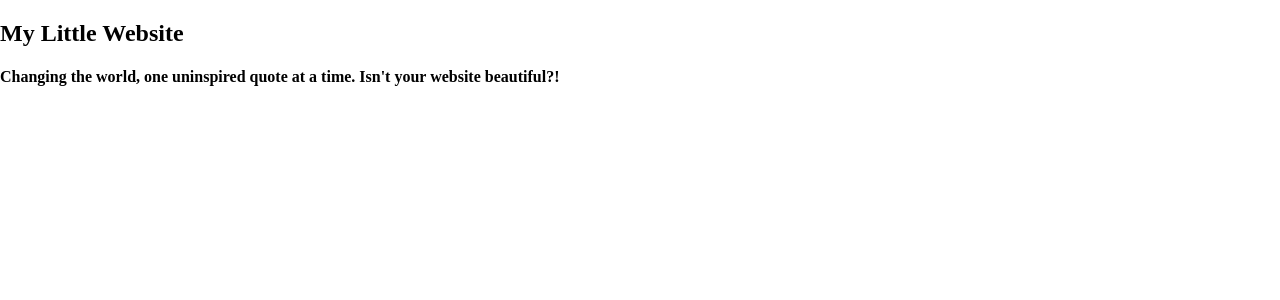
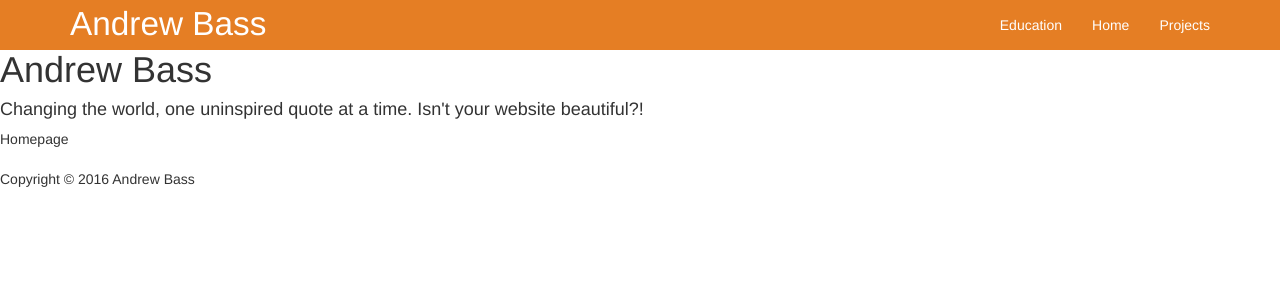
Before and after one commit to arbass22/arbass22.github.io, a Jekyll site: the page built from index.html, in a window 1280 px wide. Shown: the top 300 px of the page. Built offline with Jekyll 4.4.1, drawn with Linux system fonts in a browser that asks for light colours; nearby versions of some CDN libraries.

Commit message:
Various changes

```diff
--- a/_config.yml
+++ b/_config.yml
@@ -1,5 +1,5 @@
 # Site settings
-title: My Little Website
+title: Andrew Bass
 tagline: "Changing the world, one uninspired quote at a time"
 url: "http://yourwebsite.com" # The base hostname & protocol for your site. Use it if you need absolute URL's
 
@@ -20,3 +20,4 @@ email: "hello@garrettboatman.com" # This is my real email address. Please don't
 #    style: :compressed
 
 exclude: [.scss, README.md, node_modules, gruntfile.js, package.json]
+include: ["_pages"]
--- a/_includes/footer.html
+++ b/_includes/footer.html
@@ -1,2 +1,11 @@
+<div id="copyright">
+  Copyright &copy
+  <script type="text/javascript">
+    document.write(new Date().getFullYear());
+  </script>
+  Andrew Bass
+</div>
+
 <!-- Loading in some scripts here -->
 <script src="https://ajax.googleapis.com/ajax/libs/jquery/1.11.2/jquery.min.js"></script>
+<script src="https://maxcdn.bootstrapcdn.com/bootstrap/3.3.7/js/bootstrap.min.js" integrity="sha384-Tc5IQib027qvyjSMfHjOMaLkfuWVxZxUPnCJA7l2mCWNIpG9mGCD8wGNIcPD7Txa" crossorigin="anonymous"></script>
--- a/_includes/head.html
+++ b/_includes/head.html
@@ -4,33 +4,15 @@
 	<meta name="viewport" content="width=device-width, initial-scale=1">
 
 	<!-- Plain Description -->
-	<title>{{ site.title }}</title>
+	<title>{{ site.title }} | {{page.title}}</title>
 	<meta name="description" content="{% if page.excerpt %}{{page.excerpt}}{% else %}{{site.tagline}}{% endif %}">
 	<link rel="icon" type="image/png" href="/favicon.png">
 
-	<!-- Google+ -->
-	<link rel="publisher" href="https://plus.google.com/{{site.googleplus}}"/>
-	<meta itemprop="name" content="{% if page.fulltitle %}{{page.fulltitle}}{% else %}{{page.title}} | {{ site.title }} {% endif %}">
-	<meta itemprop="description" content="{% if page.excerpt %}{{page.excerpt}}{% else %}{{site.tagline}}{% endif %}">
-	<meta itemprop="image" content="{% if page.image %}{{site.url}}{{page.image}}{% else %}{{site.url}}{{site.socialimg}}{% endif %}">
-
-	<!-- Facebook -->
-	<meta property="og:type" content="website"/>
-	<meta property="og:title" content="{% if page.fulltitle %}{{page.fulltitle}}{% else %}{{page.title}} | {{ site.title }} {% endif %}"/>
-	<meta property="og:description" content="{% if page.excerpt %}{{page.excerpt}}{% else %}{{site.tagline}}{% endif %}"/>
-	<meta property="og:image" content="{% if page.image %}{{site.url}}{{page.image}}{% else %}{{site.url}}{{site.socialimg}}{% endif %}"/>
-	<meta property="og:url" content="{{site.url}}{{page.url}}"/>
-	<meta property="og:site_name" content="{{ site.title }} "/>
-
-	<!-- Twitter -->
-	<meta name="twitter:card" content="summary">
-	<meta name="twitter:title" content="{% if page.fulltitle %}{{page.fulltitle}}{% else %}{{page.title}} | {{ site.title }} {% endif %}">
-	<meta name="twitter:description" content="{% if page.excerpt %}{{page.excerpt}}{% else %}{{site.tagline}}{% endif %}">
-	<meta name="twitter:image" content="{{site.url}}{{site.socialimg}}">
-	<meta name="twitter:url" content="{{site.url}}{{page.url}}">
-
 	<!-- CSS & fonts -->
-	<link rel="stylesheet" href="css/app.css">
+	<link rel="stylesheet" href="/css/app.css">
+	<link rel="stylesheet" href="/css/navbar.css">
+	<!-- Bootstrap -->
+	<link rel="stylesheet" href="https://maxcdn.bootstrapcdn.com/bootstrap/3.3.7/css/bootstrap.min.css">
 	<!-- Put your fonts here -->
 
 </head>
--- /dev/null
+++ b/_includes/navbar.html
@@ -0,0 +1,37 @@
+<nav class="navbar navbar-fixed-top">
+  <div class="container">
+    <div class="navbar-header">
+      <div> Andrew Bass</div>
+    </div>
+    <div class="collapse navbar-collapse">
+      <ul class="nav navbar-nav navbar-right">
+        <!--
+        <li class="nav-active">
+          <a href="#">About</a>
+        </li>
+        <li class="">
+          <a href="/projects">Projects</a>
+        </li>
+        <li>
+          <a href="#">Employement</a>
+        <li>
+          <a href="#">Contact</a>
+        </li>
+      -->
+        {% for node in site.pages %}
+          {% if node.group == 'navigation' %}
+            {% if page.url == node.url %}
+              <li class="active">
+                <a href="{{node.url}}" class="nav-active">{{node.title}}</a>
+              </li>
+            {% else %}
+              <li>
+                <a href="{{node.url}}">{{node.title}}</a>
+              </li>
+            {% endif %}
+          {% endif %}
+        {% endfor %}
+      </ul>
+    </div>
+  </div>
+</nav>
--- a/_layouts/default.html
+++ b/_layouts/default.html
@@ -1,19 +1,9 @@
 <!DOCTYPE html>
-<!--[if lt IE 7]>      <html class="no-js lt-ie9 lt-ie8 lt-ie7"> <![endif]-->
-<!--[if IE 7]>         <html class="no-js lt-ie9 lt-ie8"> <![endif]-->
-<!--[if IE 8]>         <html class="no-js lt-ie9"> <![endif]-->
-<!--[if gt IE 8]><!-->
-<html class="no-js">
-<!--<![endif]-->
 
 {% include head.html %}
-
 	<body>
-		<!--[if lt IE 8]>
-		<p class="browsehappy">You are using an <strong>outdated</strong> browser. Please <a href="http://browsehappy.com/">upgrade your browser</a> to improve your experience.</p>
-		<![endif]-->
-
+		{% include navbar.html %}
 		{{ content }}
-
+		{% include footer.html %}
 	</body>
 </html>
--- a/css/app.scss
+++ b/css/app.scss
@@ -1,40 +1,5 @@
 ---
 ---
-
-/*
-*******
-None of these variable are being imported anywhere, they're just here for your convenience.
-*******
-*/
-
-body{
-	margin: 0;
+#copyright {
+  margin-top: 20px;
 }
-
-// Some Style Variables
-$primary-color: #36465f;
-$secondary-color: #464646;
-$error: #de3535;
-$success: #d5f5d7;
-
-$max-width: 960px;
-
-// Breakpoints. Use these in your media queries.
-$babybear: 321px;
-$mamabear: 769px;
-$papabear: 1140px;
-$monsterbear: 1300px;
-
-$font-size: 16px;
-$font-family: Helvetica, sans-serif;
-$alt-font-family: monospace;
-$font-color: #353535;
-
-/* Social Icons */
-$twitter: #78cdf0 !default;
-$facebook: #537bbd !default;
-$instagram: #517fa4 !default;
-$youtube: #d34836 !default;
-$snapchat: #fffc00 !default;
-$pinterest:	#cb2027 !default;
-$google: #dd4b39 !default;
--- /dev/null
+++ b/css/navbar.scss
@@ -0,0 +1,31 @@
+---
+---
+
+$nav_color: #e57e24;
+
+#top {
+	margin-top: 50px;
+}
+
+nav.navbar {
+	background-color: $nav_color;
+	border: none;
+}
+
+.navbar-nav > li > a {
+	color: white;
+}
+
+.navbar-nav > li.nav-active > a {
+	color: $nav_color;
+}
+
+.navbar-header {
+	color: white;
+	font-size: 25pt;
+}
+
+li.nav-active {
+	background-color: white;
+	color: white;
+}
--- a/index.html
+++ b/index.html
@@ -1,14 +1,15 @@
 ---
 layout: default
-title: "Home Page"
-fulltitle: "My New Website | Update Coming August 2004"
-excerpt: This is the greatest website on earth. Share! Like! Subscribe! I'm dead inside!
+title: "Home"
+fulltitle: "Andrew Bass | Home"
+group: 'navigation'
 ---
 <!-- fulltitle: This overrides the default page title, which is "{{page.tite}} | {{site.title}}" -->
 <!-- excerpt: If this isn't set, it'll pull your {{site.tagline}} for meta description-->
 
 
 <section>
-  <h1>{{site.title}}</h1>
+  <h1 id="top">{{site.title}}</h1>
   <h4>{{site.tagline}}. Isn't your website beautiful?!</h4>
+  <div id="projects">Homepage</div>
 </section>
```
Also changed, not shown: _pages/education.html (added, +7 -0 lines), _pages/projects.html (added, +11 -0 lines).
